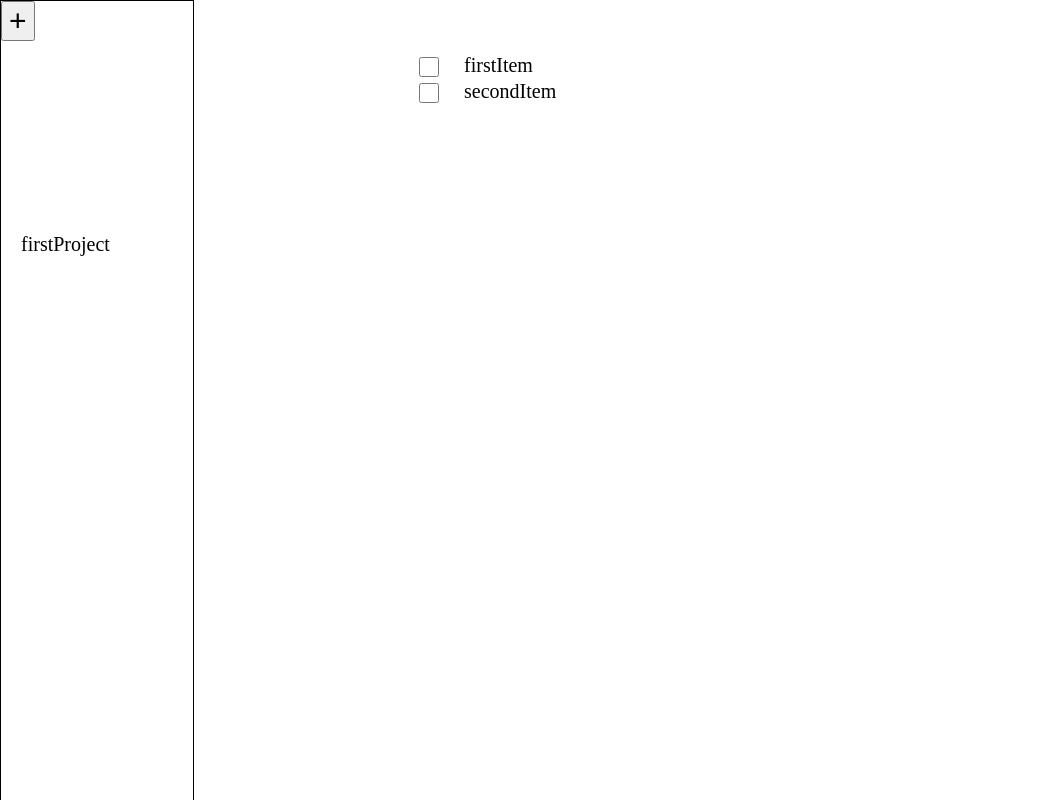
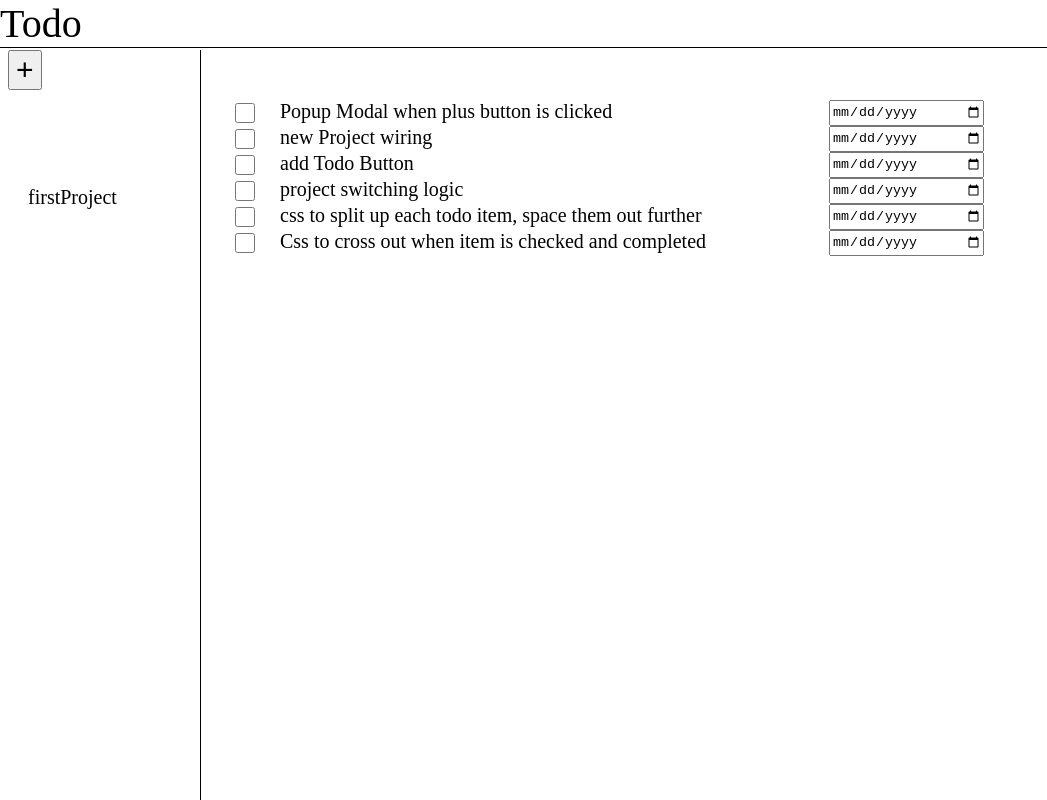
Before and after one commit to GatorDog/todoApp, a website built with webpack: page dist/index.html in a window 1280 px wide. Shown: the whole page, without its empty margins (0-1047 px from the left). Built offline with nearby package versions, Linux system fonts and the light colour scheme.

Commit message:
CSS and more layout work

```diff
--- a/package.json
+++ b/package.json
@@ -12,5 +12,8 @@
   "devDependencies": {
     "webpack": "^5.65.0",
     "webpack-cli": "^4.9.1"
+  },
+  "dependencies": {
+    "date-fns": "^2.27.0"
   }
 }
--- a/src/createTodoItem.js
+++ b/src/createTodoItem.js
@@ -1,10 +1,14 @@
+import {startOfToday} from 'date-fns'
+
+
 function createTodoItem (itemTitle) {
     let todoItem = {
         title: itemTitle,
         desc: null,
-        dueDate: null,
+        dueDate: startOfToday(),
         priority: null,
         notes: null,
+        status: "not checked"
     }
 
     return todoItem;
--- a/src/domManip.js
+++ b/src/domManip.js
@@ -1,3 +1,5 @@
+import { format, startOfToday } from 'date-fns'
+
 function domManip(project) {
 
 
@@ -12,10 +14,16 @@ function domManip(project) {
         todoDOM.innerHTML = todoItem.title;
         todoDOM.classList.add('checkListItem');
 
+        let dueDate = document.createElement('input')
+        dueDate.type = 'date';
+        dueDate.classList.add('dueDate');
+        dueDate.value = todoItem.dueDate;
+
         let todoList = document.getElementById('todoList')
 
         todoList.appendChild(checkbox);
-        todoList.appendChild(todoDOM)
+        todoList.appendChild(todoDOM);
+        todoList.appendChild(dueDate);
     })
 
     let projectList = document.getElementById('projectList');
--- a/src/index.js
+++ b/src/index.js
@@ -13,8 +13,12 @@ function newProject(projectTitle) {
 
 let firstProject = newProject("firstProject");
 
-firstProject.projectItems.push(createTodoItem("firstItem"));
-firstProject.projectItems.push(createTodoItem("secondItem"))
+firstProject.projectItems.push(createTodoItem("Popup Modal when plus button is clicked"));
+firstProject.projectItems.push(createTodoItem("new Project wiring"));
+firstProject.projectItems.push(createTodoItem("add Todo Button"));
+firstProject.projectItems.push(createTodoItem("project switching logic"));
+firstProject.projectItems.push(createTodoItem("css to split up each todo item, space them out further"));
+firstProject.projectItems.push(createTodoItem("Css to cross out when item is checked and completed"));
 
 console.log(firstProject);
 firstProject.projectItems.forEach(element => console.log(element))
```
Also changed, not shown: dist/index.html, dist/main.js, dist/stylesheet.css, 1 other file.
